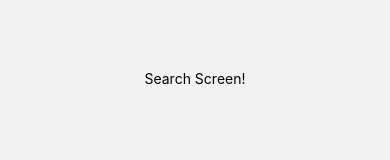
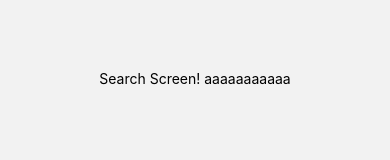
Before and after one commit to Pat-TX/CSE-3310-MM, a React Native app: screen /UserHome in a window 390 px wide. Shown: the part 346-506 px from the top of the page. Built offline with nearby package versions, Linux system fonts and the light colour scheme.

Commit message:
Testing
added aaaaa to learn github and repos

```diff
--- a/app/screens/User/UserHome.js
+++ b/app/screens/User/UserHome.js
@@ -95,7 +95,7 @@ function Search() {
 
   return (
     <View style={{ flex: 1, alignItems: "center", justifyContent: "center" }}>
-      <Text>Search Screen!</Text>
+      <Text>Search Screen! aaaaaaaaaaa</Text>
     </View>
   );
 }
```
